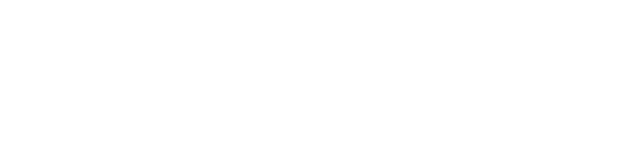
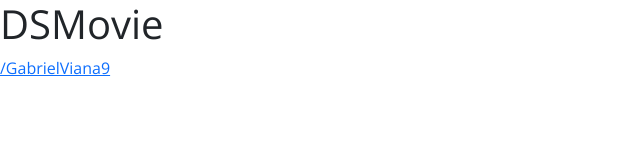
Before and after one commit to GabrielViana9/Projeto-DSMovie, a plain HTML site: page index.html in a window 1280 px wide. Shown: the whole page, without its empty margins (0-640 px from the left). Drawn offline with nearby package versions, Linux system fonts and the light colour scheme.

Commit message:
Google Fonts

```diff
--- /dev/null
+++ b/css/styles.css
@@ -0,0 +1,5 @@
+@import url('https://fonts.googleapis.com/css2?family=Open+Sans:wght@400;700&display=swap');
+
+* {
+    font-family: "Open Sans", sans-serif;
+}
--- a/index.html
+++ b/index.html
@@ -8,8 +8,18 @@
     <title>Projeto DSMovie</title>
 
     <link href="https://cdn.jsdelivr.net/npm/bootstrap@5.1.3/dist/css/bootstrap.min.css" rel="stylesheet" integrity="sha384-1BmE4kWBq78iYhFldvKuhfTAU6auU8tT94WrHftjDbrCEXSU1oBoqyl2QvZ6jIW3" crossorigin="anonymous">
+
+    <link rel="stylesheet" href="css/styles.css">
+
 </head>
+
 <body>
+    <header>
+        <nav>
+            <h1>DSMovie</h1>
+            <a href="https://github.com/GabrielViana9">/GabrielViana9</a>
+        </nav>
+    </header>
+</body>
 
-</body>
 </html>
```
